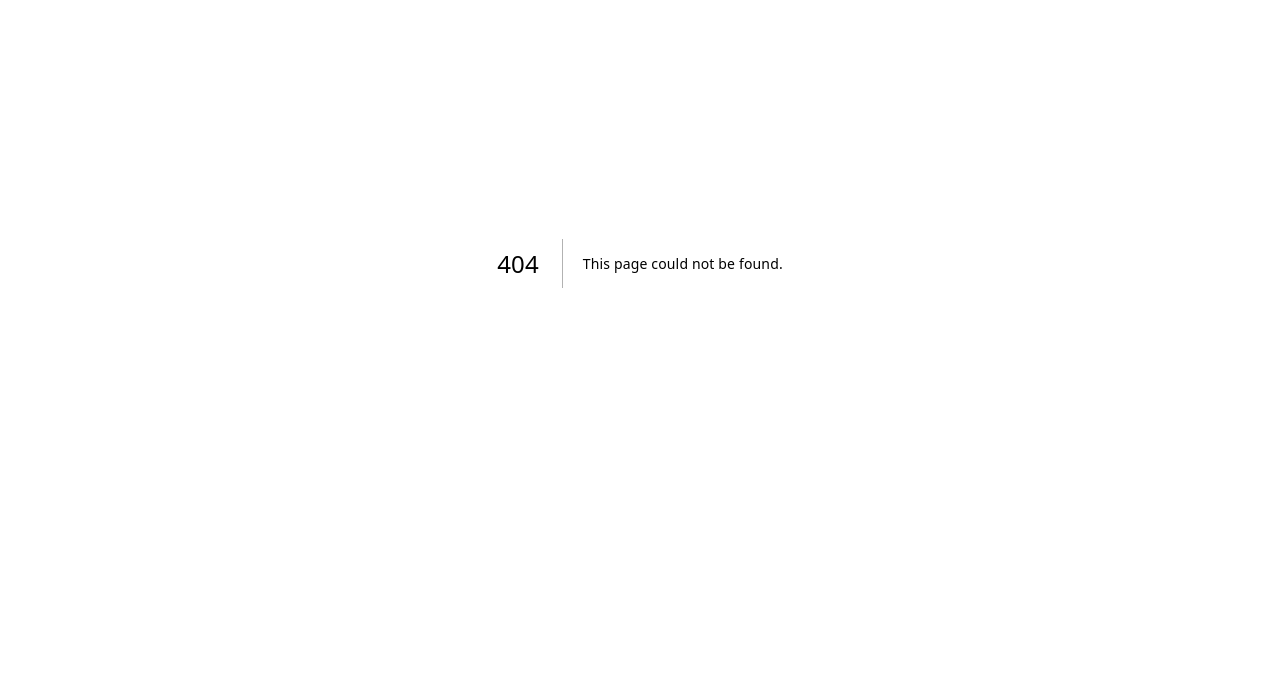
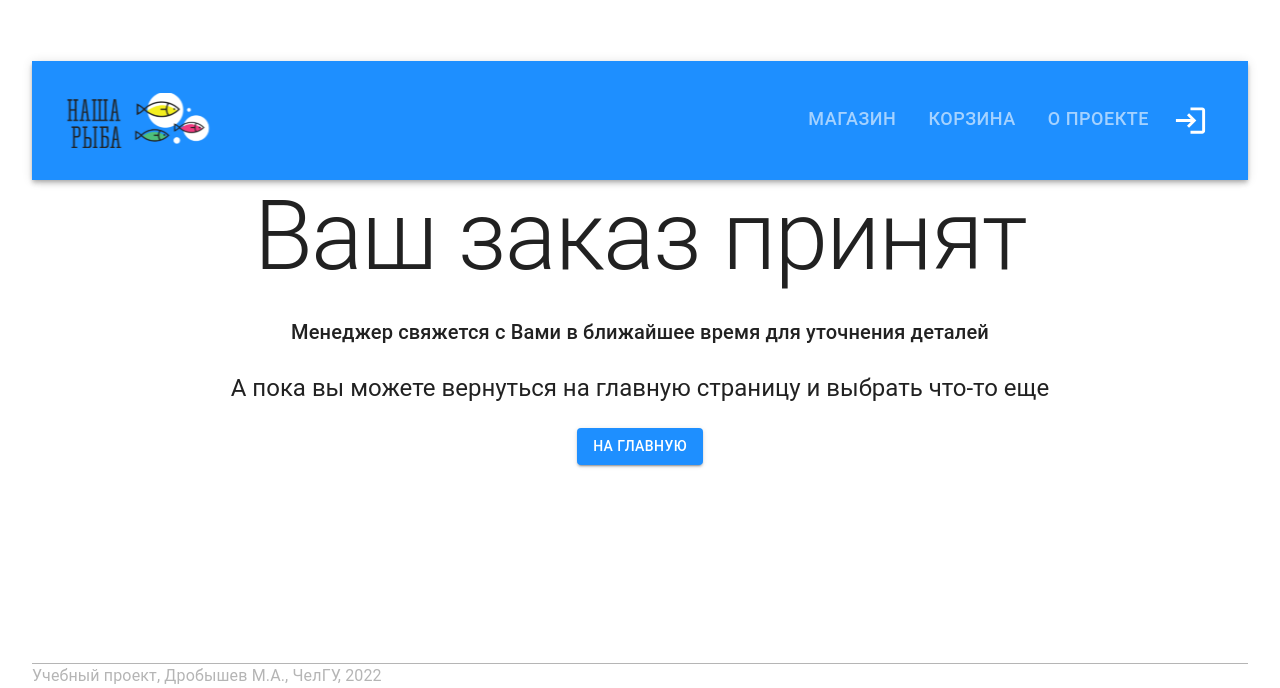
Before and after one commit to maks88sgt/our-fish-frontend, a Next.js app: page /purchase-success in a window 1280 px wide. Before the commit this address had no page. Shown: the part 137-825 px from the top of the page. Before the commit the page ends 800 px from the top, so only its background shows below. Built offline with nearby package versions, Linux system fonts and the light colour scheme.

Commit message:
Purchase success

```diff
--- /dev/null
+++ b/pages/purchase-success.tsx
@@ -0,0 +1,52 @@
+import Head from 'next/head';
+
+import { Header } from '../components/Header';
+import styles from '../styles/Home.module.css';
+import { Banner } from '../components/Banner';
+import { Footer } from '../components/Footer';
+import { Box } from '@mui/system';
+import { Button, Typography } from '@mui/material';
+import Link from 'next/link';
+import { useRouter } from 'next/router';
+
+export default function Info() {
+    const router = useRouter();
+    return (
+        <div className={styles.container}>
+            <Head>
+                <title>Наша рыба</title>
+                <link rel="icon" href="/favicon.ico" />
+            </Head>
+
+            <main className={styles.main}>
+                <Header />
+                <Box
+                    sx={{
+                        width: '100%',
+                        display: 'flex',
+                        flexDirection: 'column',
+                        alignItems: 'center',
+                        gap: '24px',
+                    }}
+                >
+                    <Typography variant={'h1'}>Ваш заказ принят</Typography>
+                    <Typography variant={'h6'}>
+                        Менеджер свяжется с Вами в ближайшее время для уточнения
+                        деталей
+                    </Typography>
+                    <Typography variant={'h5'}>
+                        А пока вы можете вернуться на главную страницу и выбрать
+                        что-то еще
+                    </Typography>
+                    <Button
+                        variant={'contained'}
+                        onClick={() => router.push('/')}
+                    >
+                        На главную
+                    </Button>
+                </Box>
+            </main>
+            <Footer />
+        </div>
+    );
+}
--- a/store/cart/cartActions.ts
+++ b/store/cart/cartActions.ts
@@ -7,6 +7,8 @@ export const addProductToCart = createAction(
         payload: { product },
     }),
 );
+
+export const clearCart = createAction(`cart/clearCart`);
 
 export const increaseProductQuantity = createAction(
     `cart/increaseProductQuantity`,
--- a/store/cart/cartApi.ts
+++ b/store/cart/cartApi.ts
@@ -23,7 +23,49 @@ export const cartApi = createApi({
                 method: 'POST',
             }),
         }),
+        updateCart: build.mutation<
+            {
+                products: (ProductDTO & { quantity: number })[];
+                _id: string;
+                status: string;
+            },
+            {
+                cartId: string;
+                products: (ProductDTO & { quantity: number })[];
+                comment: string;
+                contactInfo: {
+                    name: string;
+                    email: string;
+                    phone: string;
+                };
+                shippingAddress: {
+                    city: string;
+                    street: string;
+                    house: string;
+                    entrance: string;
+                    apartment: string;
+                };
+            }
+        >({
+            query: ({
+                products,
+                comment,
+                contactInfo,
+                shippingAddress,
+                cartId,
+            }) => ({
+                url: `/${cartId}`,
+                body: {
+                    products,
+                    comment,
+                    contactInfo,
+                    shippingAddress,
+                    status: 'Purchased',
+                },
+                method: 'put',
+            }),
+        }),
     }),
 });
 
-export const { useCreateCartMutation } = cartApi;
+export const { useCreateCartMutation, useUpdateCartMutation } = cartApi;
--- a/store/cart/cartReducer.ts
+++ b/store/cart/cartReducer.ts
@@ -1,6 +1,7 @@
 import { createSlice } from '@reduxjs/toolkit';
 import {
     addProductToCart,
+    clearCart,
     decreaseProductQuantity,
     increaseProductQuantity,
     setSavedCart,
@@ -43,6 +44,10 @@ export const cartSlice = createSlice({
                 quantity: state.products[index].quantity + 1,
             };
         });
+        builder.addCase(clearCart, (state) => {
+            state.products = initialState.products;
+            state.savedCart = initialState.savedCart;
+        });
         builder.addCase(setSavedCart, (state, action) => {
             state.savedCart = action.payload;
         });
```
Also changed, not shown: components/PurchaseForm.tsx (+46 -7 lines).
